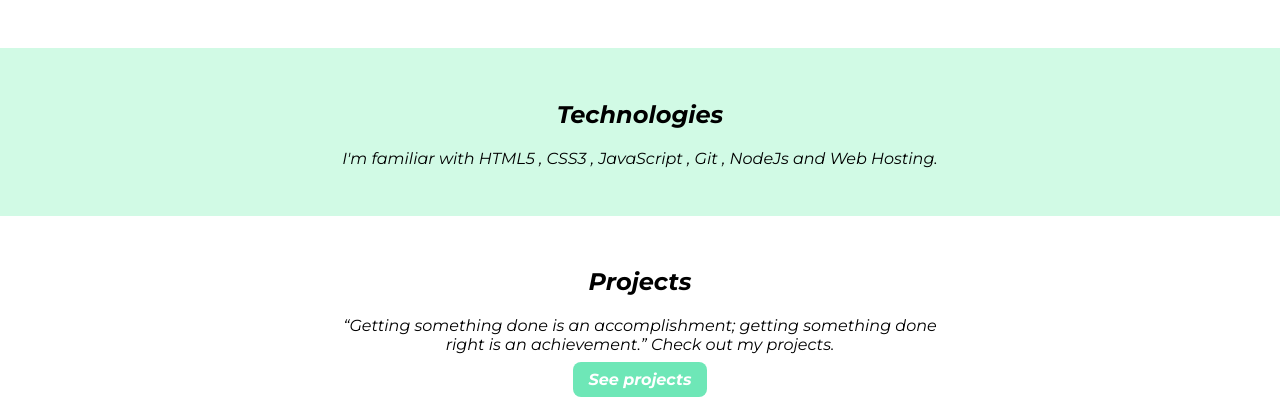
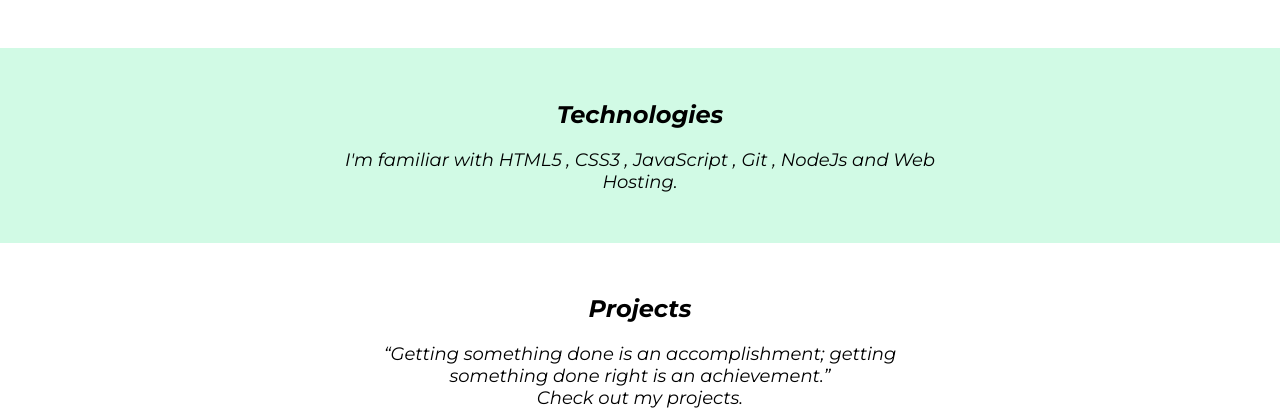
Before and after one commit to prateekagrawl/myportfolio, a plain HTML site: page index.html in a window 1280 px wide. Shown: the part 362-778 px from the top of the page. Drawn offline with Linux system fonts and the light colour scheme.

Commit message:
refactor

```diff
--- a/index.html
+++ b/index.html
@@ -40,7 +40,7 @@
     <section class="section">
         <div class="container container-center">
             <h1>Projects</h1>
-            <p>“Getting something done is an accomplishment; getting something done right is an achievement.” Check out my projects.</p>
+            <p>“Getting something done is an accomplishment; getting something done right is an achievement.” <br>Check out my projects.</p>
             <a class="link link-primary weight" href="/projects.html">See projects</a>
         </div>
     </section>
--- a/style.css
+++ b/style.css
@@ -3,10 +3,12 @@
 body{
     font-family: 'Montserrat', sans-serif;
     margin: 0px;
+
 }
 
 p{
     font-weight: 400;
+    font-size: large;
 }
 
 /* variable declaration in css */
```
Also changed, not shown: blog1.html (+1 -1 lines).
